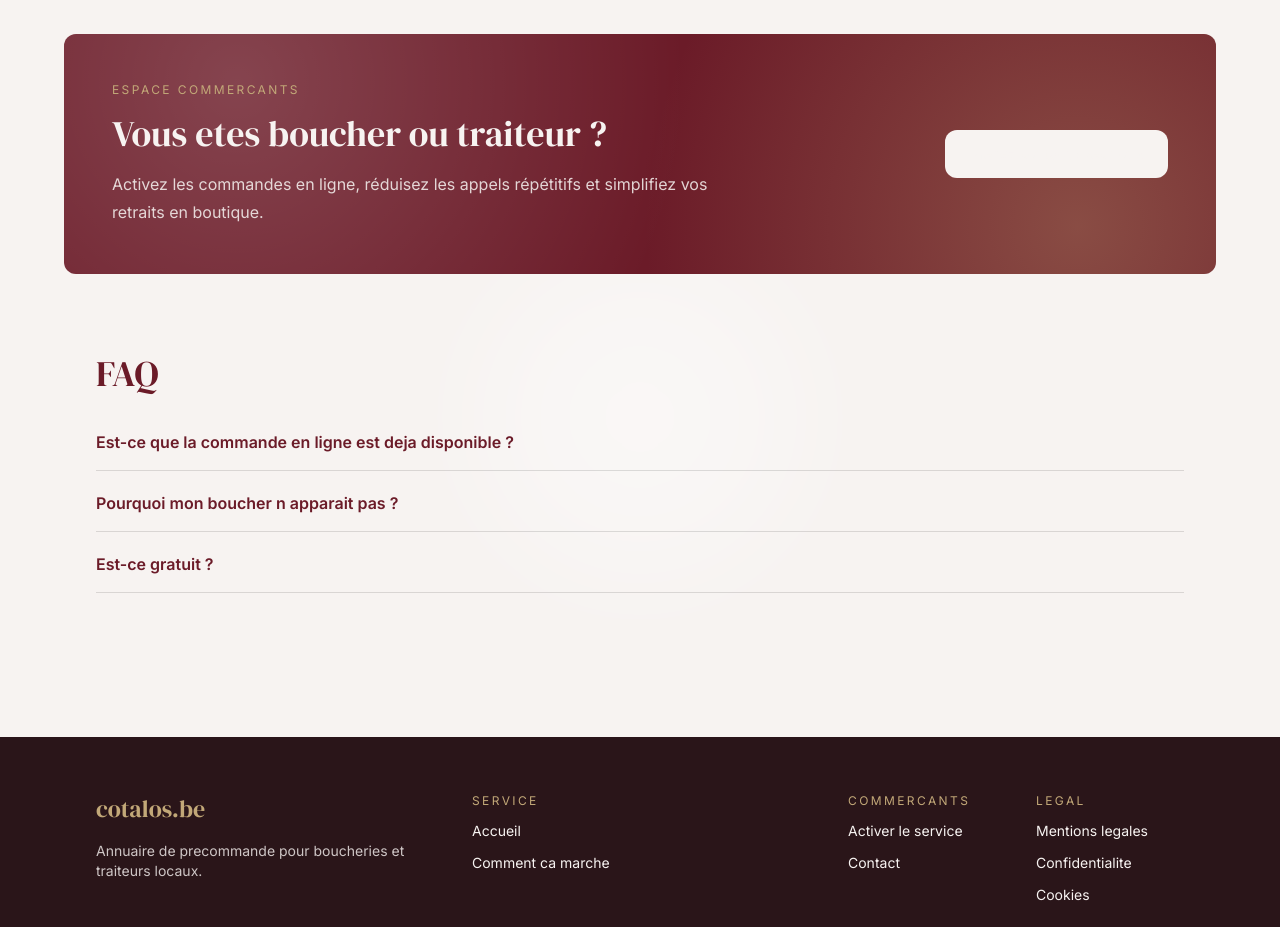
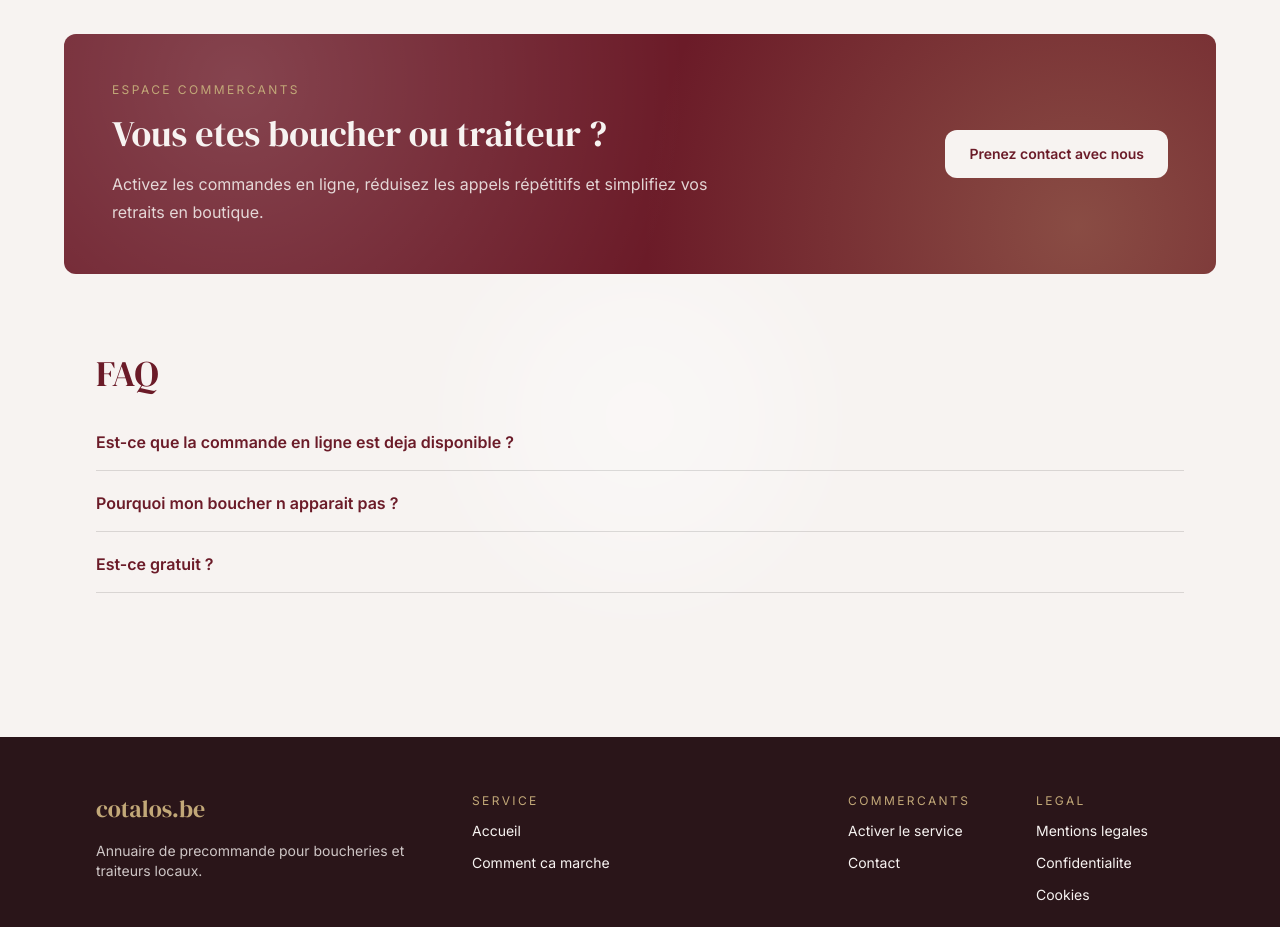
Before and after one commit to robhox/cotalos, a Next.js app: page / in a window 1280 px wide. Shown: the part 980-1907 px from the top of the page. Built offline with nearby package versions, Linux system fonts and the light colour scheme; no server answers; the database is empty; a web font is replaced by a local one.

Commit message:
more button color fix

```diff
--- a/app/page.tsx
+++ b/app/page.tsx
@@ -139,6 +139,7 @@ export default async function HomePage() {
               <Link
                 href="/gerer-ou-supprimer-cette-fiche"
                 className="inline-flex h-12 items-center rounded-xl bg-[color:var(--color-bg)] px-6 text-sm font-semibold text-[color:var(--color-primary)] hover:bg-[color:var(--color-bg)]/92"
+                style={{ color: "var(--color-primary)" }}
                 data-track="merchant_cta_click"
               >
                 Prenez contact avec nous
```
Also changed, not shown: 1 other file (tests, documents, lock files or other folders).
